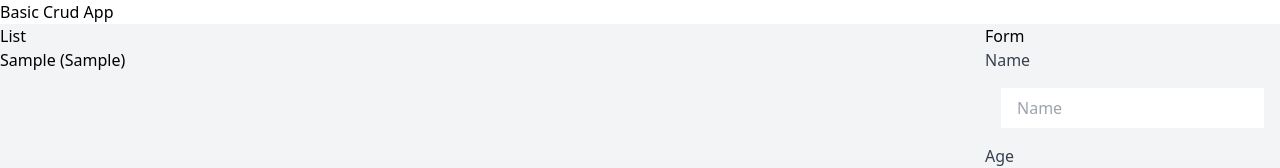
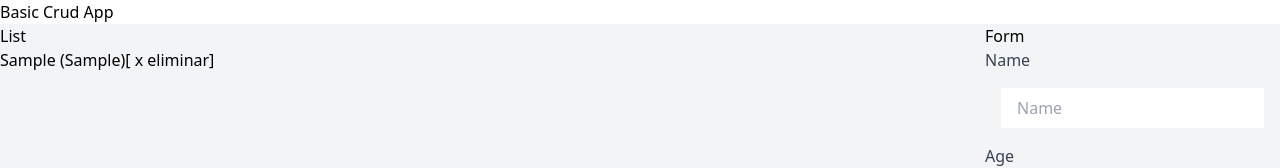
Before and after one commit to aperezl/pruebas-react, a React (Create React App) app in the folder basic-crud/: page / in a window 1280 px wide. Both pictures are taken after typing "Sample", "Sample" into the empty fields and a click on the input "Register". Shown: the top 168 px of the page. Built offline with nearby package versions, Linux system fonts and the light colour scheme.

Commit message:
add delete user button

```diff
--- a/basic-crud/src/components/List.js
+++ b/basic-crud/src/components/List.js
@@ -19,6 +19,11 @@ const List = () => {
     setAge('')
   }
 
+  const deleteUser = id => {
+    const newUsers = users.filter( item => item.id !== id)
+    setUsers(newUsers)
+  }
+
   return (
     <>
       <h2>Basic Crud App</h2>
@@ -27,11 +32,14 @@ const List = () => {
         <div className="flex flex-auto">
           <div className="flex flex-col">
             <h2>List</h2>
-            <div>
-              <ul>
+            <div className="block flex">
+              <ul className="w-full">
                 {
                   users.map( item => (
-                    <li key={item.id}>{item.name} ({item.age})</li>
+                    <li className="flex felx-auto w-full block" key={item.id}>
+                      {item.name} ({item.age})
+                      <button onClick={() => {deleteUser(item.id)}} className="block float-right">[ x eliminar]</button>
+                    </li>
                   ))
                 }
               </ul>
```
